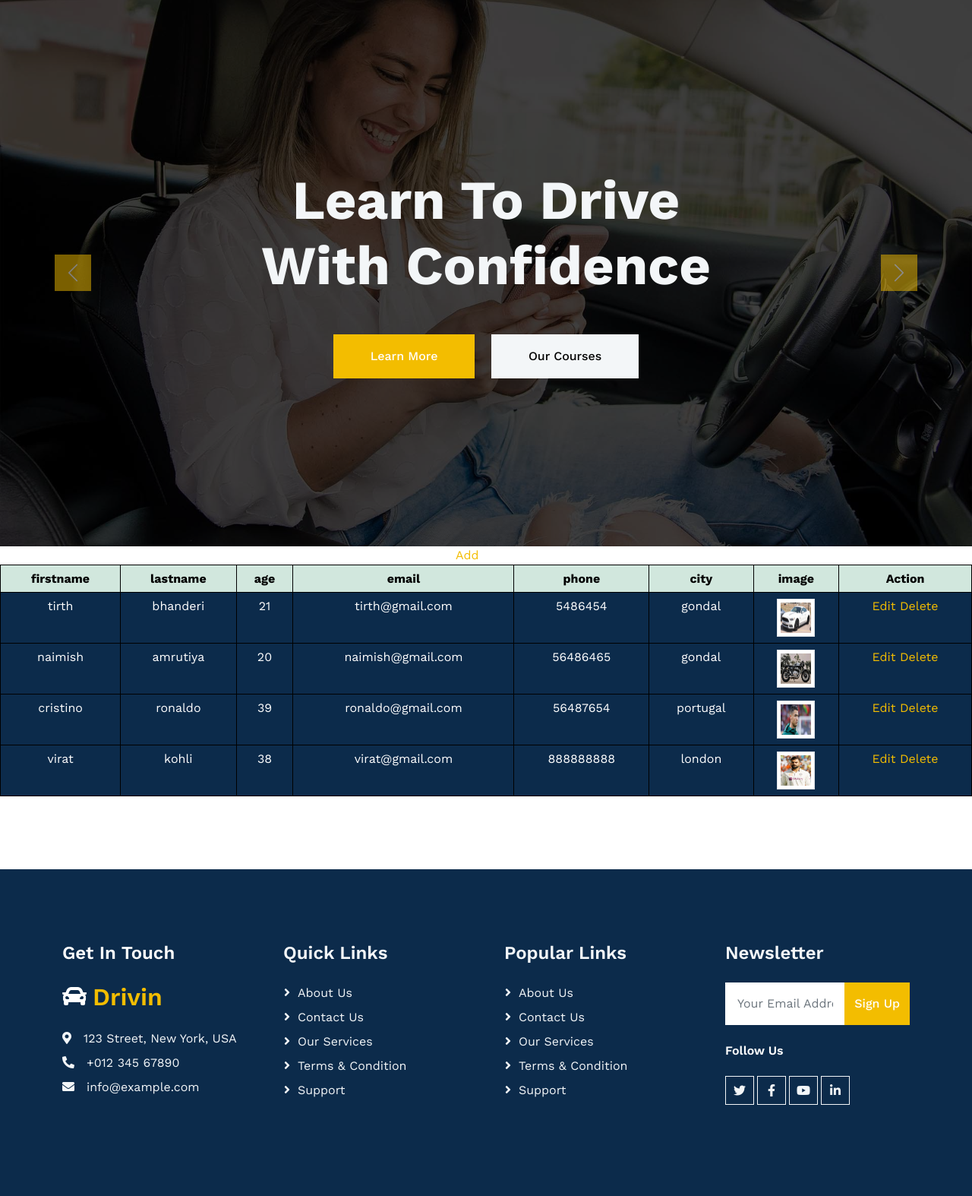
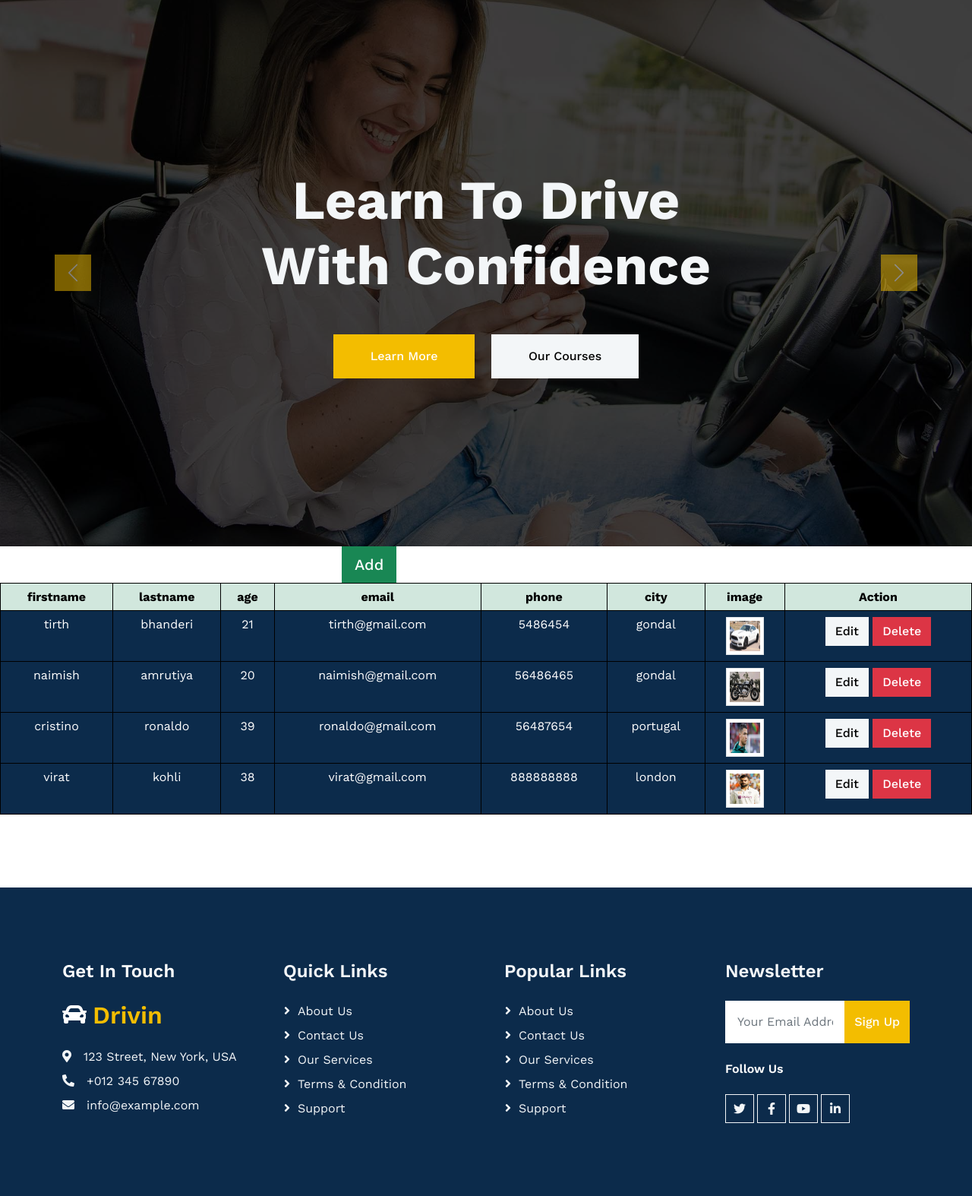
Before and after one commit to RutvikBhanderi/django-project, a Django app: page /home in a window 1280 px wide. Shown: the part 119-1693 px from the top of the page at 76% size. Before the commit the page ends 1573 px from the top, so only its background shows below. Run offline with Django 5.2, Linux system fonts and the light colour scheme; data comes from the database, SQL or seed files in the repository; both versions use the stored data as it was after the commit; some libraries are stand-ins or nearby versions.

Commit message:
crude done

```diff
--- a/my_app/templates/base.html
+++ b/my_app/templates/base.html
@@ -35,7 +35,7 @@
     }
     .b1{
         text-align: center;
-        margin: 200px 600px;
+        margin: 0 450px;
     }
     .round{
         width: 75px;
--- a/my_app/templates/home.html
+++ b/my_app/templates/home.html
@@ -3,7 +3,7 @@
 {% extends "base.html" %}
 {% load static %}
 {% block body %}
-<a href="{% url 'add_1' %}" class="b1">Add</a>
+<a href="{% url 'add_1' %}" class="b1 btn btn-success btn-lg">Add</a>
 <table style="width:100%" class="table table-dark table-hover">
     <thead class="table-success">
 
@@ -30,8 +30,8 @@
             <td>{{a.city}}</td>
              <td><img src="{{a.image.url}}" class="img-thumbnail" style="height:50px; width:50px;"></td>
             <td>
-                <a href="edit-student/{{a.id}}" >Edit</a>
-                <a href="delete-student/{{a.id}}" >Delete</a>
+                <a href="edit-student/{{a.id}}" class="btn btn-light">Edit</a>
+                <a href="delete-student/{{a.id}}" class="btn btn-danger">Delete</a>
             </td>
         </tr>
         {% endfor %}
```
Also changed, not shown: my_project/settings.py (+13 -2 lines), db.sqlite3, media/beach1.jpg (added), media/beach2.jpg (added), media/modi.jpg (added), media/modi_A8ty19w.jpg (added), media/modi_ChJUDzP.jpg (added), media/nature_DEhdK0b.jpg (added).
